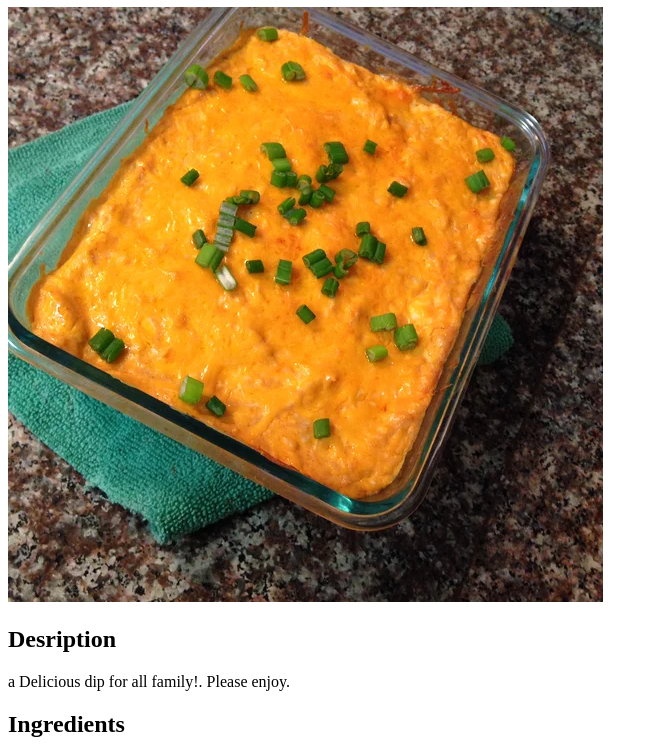
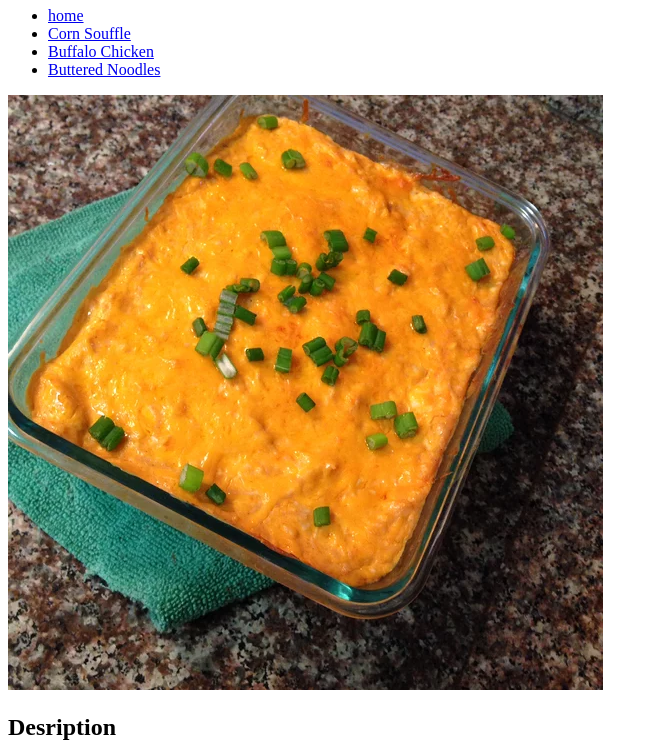
Before and after one commit to ococco/odin-recipes, a plain HTML site: page recipes/buffalo-chicken-dip.html in a window 1280 px wide. Shown: the part 73-828 px from the top of the page, without its empty margins (0-658 px from the left). Drawn offline with Linux system fonts and the light colour scheme.

Commit message:
added Nav to all recipies

```diff
--- a/recipes/buffalo-chicken-dip.html
+++ b/recipes/buffalo-chicken-dip.html
@@ -8,6 +8,15 @@
 </head>
 <body>
     <h1>Buffalo Chicken Dip</h1>
+    <nav>
+        <ul>
+            <li><a href="index.html">home</a></li>
+            <li><a href="./recipes/corn-souffle.html">Corn Souffle</a></li>
+            <li><a href="./recipes/buffalo-chicken-dip.html">Buffalo Chicken</a></li>
+            <li><a href="./recipes/buttered-noodles.html">Buttered Noodles</a></li>
+        </ul>
+
+    </nav>
     <img src="../images/buffalo-chicken-dip.webp" alt="Buffalo Chicken Dip Image">
     <article>
         <section>
```
Also changed, not shown: recipes/buttered-noodles.html (+9 -0 lines), recipes/corn-souffle.html (+9 -0 lines).
